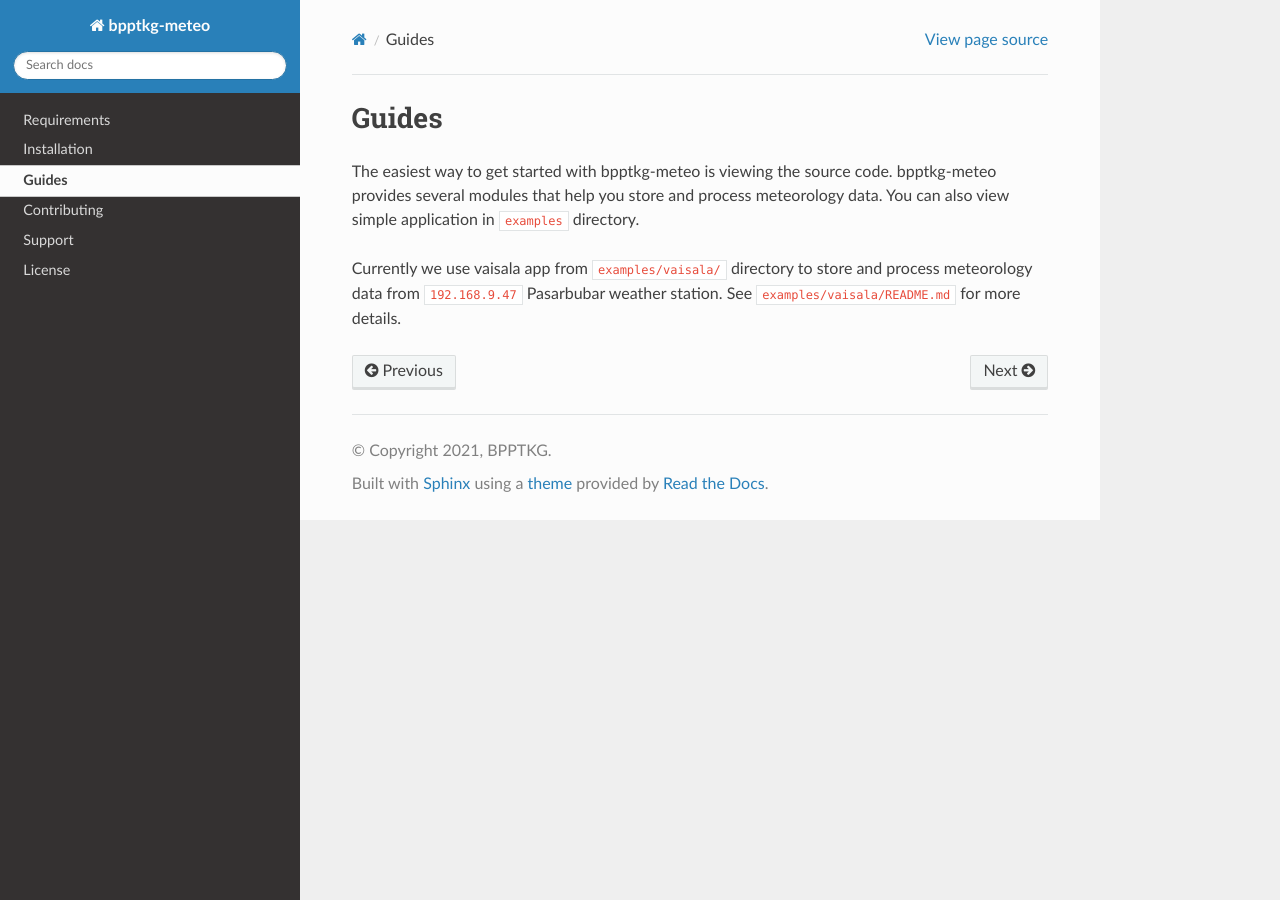
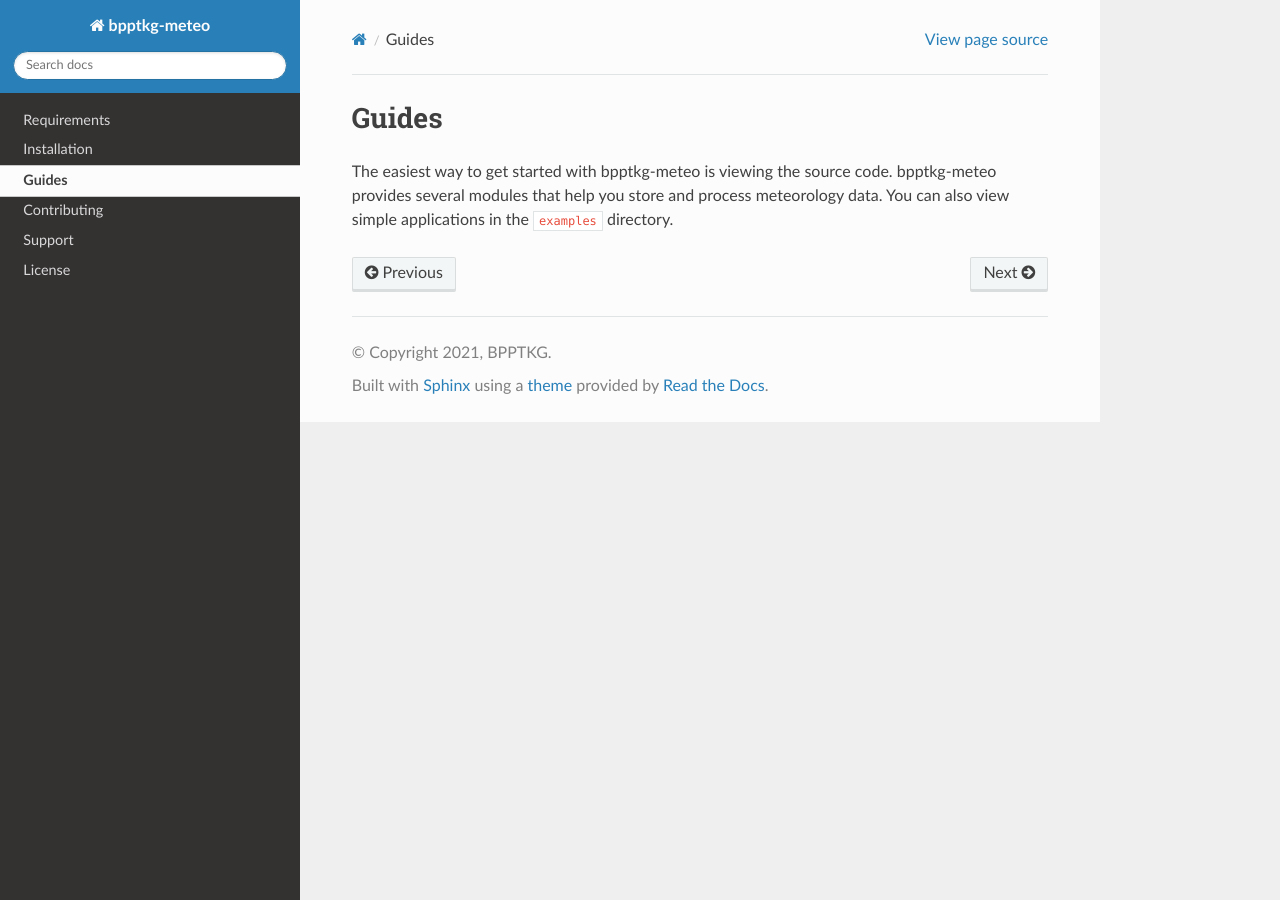
Before and after one commit to bpptkg/bpptkg-meteo, a Sphinx documentation site: the page built from docs/guides.rst, in a window 1280 px wide. Built offline with Sphinx 7.4.7 and the Read the Docs theme 2.0.0, drawn with Linux system fonts in a browser that asks for light colours.

Commit message:
Update documentation

```diff
--- a/docs/guides.rst
+++ b/docs/guides.rst
@@ -4,9 +4,5 @@ Guides
 
 The easiest way to get started with bpptkg-meteo is viewing the source code.
 bpptkg-meteo provides several modules that help you store and process
-meteorology data. You can also view simple application in ``examples``
+meteorology data. You can also view simple applications in the ``examples``
 directory.
-
-Currently we use vaisala app from ``examples/vaisala/`` directory to store and
-process meteorology data from ``192.168.9.47`` Pasarbubar weather station. See
-``examples/vaisala/README.md`` for more details.
```
